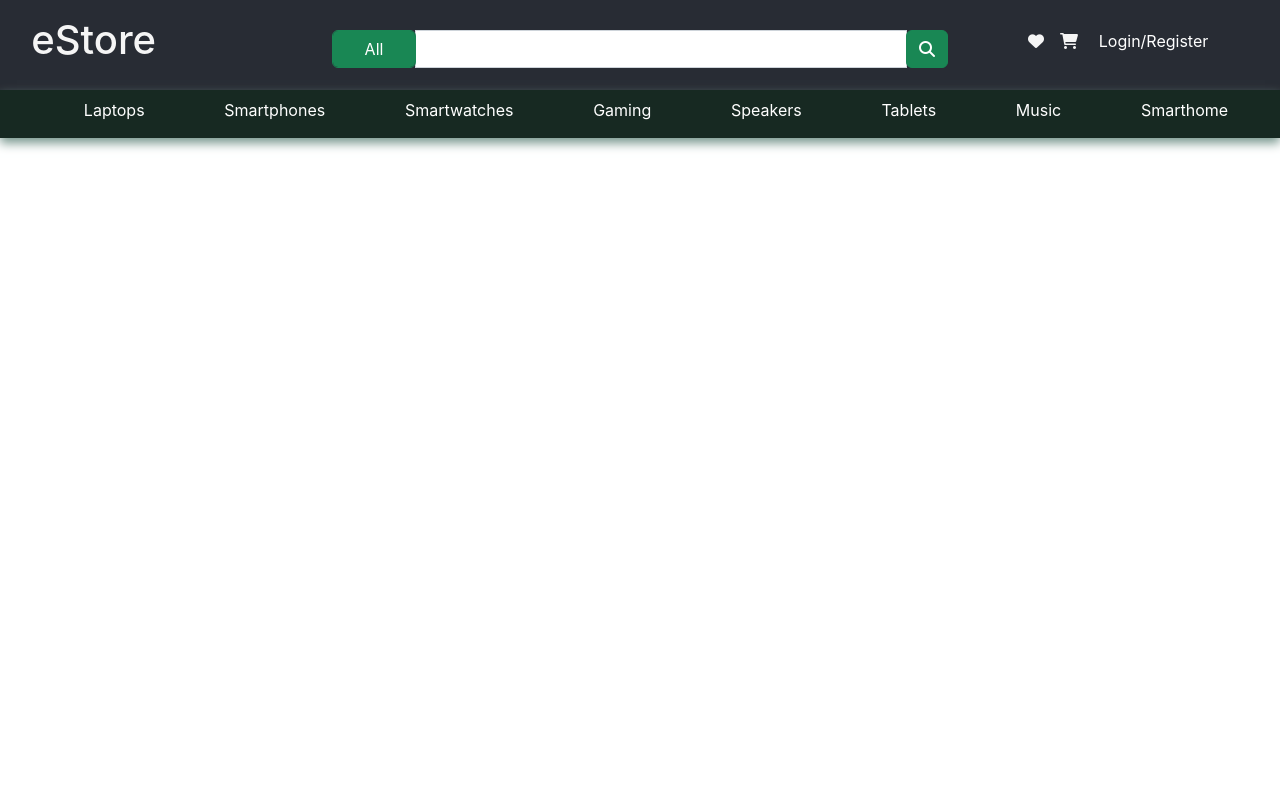
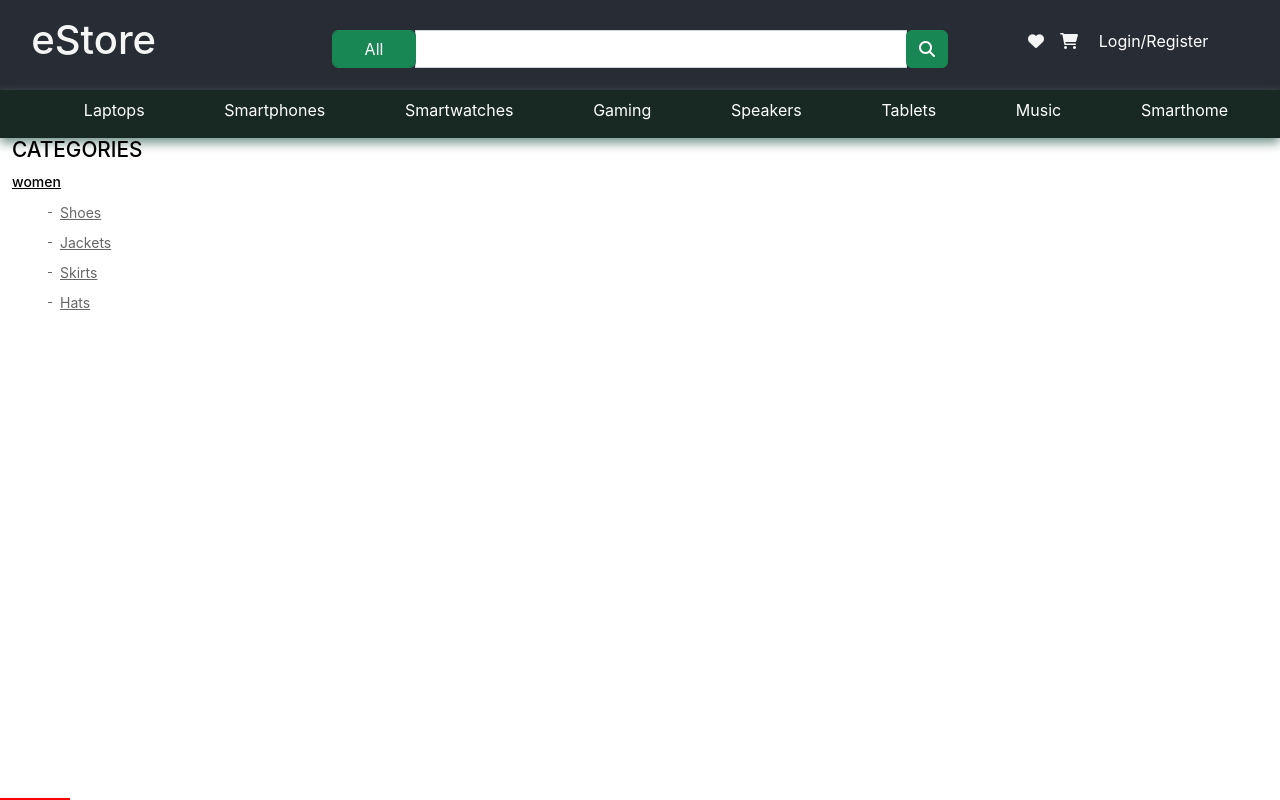
Before and after one commit to And4Web/e-store-reactjs-interview, a React (Create React App) app: page / in a window 1280 px wide. Built offline with nearby package versions, Linux system fonts and the light colour scheme.

Commit message:
sidebar created

```diff
--- a/src/App.js
+++ b/src/App.js
@@ -1,10 +1,12 @@
 import "./App.css";
 import Header from "./components/header";
+import MainContainer from "./components/mainContainer";
 
 function App() {
   return (
     <>
       <Header />
+      <MainContainer/>
     </>
   );
 }
--- /dev/null
+++ b/src/components/_sidebar.scss
@@ -0,0 +1,114 @@
+.sidebar_category{
+    margin-bottom: 50px;
+    .section-title{
+        h4{
+            font-size:18px;
+            color:black;
+            text-transform: uppercase;
+            &:last-child{
+                &:after{
+                    display: block;
+                }
+            }
+            &:after{
+                position: absolute;
+                background:red;
+                content: "";
+                left:0;
+                bottom:0;
+                height:2px;
+                width:70px;
+
+            }
+        }
+    }
+}
+
+.category_accordian{
+    .card {
+        border: none;
+        border-radius: 0;
+        padding-bottom: 12px;
+        border-bottom: 1px solid #f2f2f2 !important;
+        margin-bottom: 12px;
+
+        &:last-child {
+          padding-bottom: 0;
+          margin-bottom: 0;
+          border-bottom: none !important;
+        }
+      }
+
+      .card-heading {
+        cursor: pointer;
+
+        a {
+          font-size: 14px;
+          font-weight: 500;
+          color: black;
+          display: block;
+        }
+      }
+
+
+  .card-body {
+    padding-left: 0;
+    padding-top: 6px;
+    padding-bottom: 0;
+
+    li {
+      list-style: none;
+      position: relative;
+      padding-left: 16px;
+
+      &:before {
+        position: absolute;
+        left: 4px;
+        top: 14px;
+        height: 1px;
+        width: 4px;
+        background: #666666;
+        content: "";
+      }
+
+      a {
+        font-size: 14px;
+        color: #666666;
+        line-height: 30px;
+      }
+    }
+  }
+}
+
+
+.category_accordian .card-heading a:after,
+.category_accordian .card-heading > a.active[aria-expanded="false"]:after {
+  content: "\f107";
+  font-size: 14px;
+  font-family: "FontAwesome";
+  color: #666666;
+  position: absolute;
+  right: 30px;
+  top: 0px;
+}
+
+.category_accordian .card-heading.active a:after {
+  content: "\f106";
+  font-size: 14px;
+  font-family: "FontAwesome";
+  color: #666666;
+  position: absolute;
+  right: 30px;
+  top: -1px;
+}
+
+.category_accordian .card-heading a[aria-expanded="true"]:after,
+.category_accordian .card-heading > a.active:after {
+  content: "\f106";
+  font-size: 14px;
+  font-family: "FontAwesome";
+  color: #666666;
+  position: absolute;
+  right: 30px;
+  top: -1px;
+}
--- a/src/components/mainContainer/index.js
+++ b/src/components/mainContainer/index.js
@@ -1,11 +1,20 @@
 import React, { Component } from 'react';
 import './mainContainer.scss';
+import Sidebar from '../sidebar';
 
 class MainContainer extends Component {
   render() {
     return (
       <div>
-
+        <section name="" id="">
+          <div className="container-fluid">
+            <div className="row">
+              <div className="col-lg-2 col-md-3 col-sm-4">
+                <Sidebar/>
+              </div>
+            </div>
+          </div>
+        </section>
       </div>
     );
   }
--- /dev/null
+++ b/src/components/sidebar/index.js
@@ -0,0 +1,41 @@
+import React from "react";
+import "./sidebar.scss";
+
+function Sidebar() {
+  return (
+    <>
+      <div className="sidebar_category">
+        <div className="section-title">
+          <h4>Categories</h4>
+        </div>
+        <div className="category_accordian">
+          <div className="accordian">
+            <div className="card">
+              <div className="card-heading">
+                <a href="#">women</a>
+              </div>
+              <div className="card-body">
+                <ul>
+                  <li>
+                    <a href="#">Shoes</a>
+                  </li>
+                  <li>
+                    <a href="#">Jackets</a>
+                  </li>
+                  <li>
+                    <a href="#">Skirts</a>
+                  </li>
+                  <li>
+                    <a href="#">Hats</a>
+                  </li>
+                </ul>
+              </div>
+            </div>
+          </div>
+        </div>
+      </div>
+    </>
+  );
+}
+
+export default Sidebar;
--- /dev/null
+++ b/src/components/sidebar/sidebar.scss
@@ -0,0 +1,75 @@
+.sidebar_category{
+  margin-bottom: 3rem;
+  .section-title{
+    h4{
+      font-size: 1.3rem;
+      color: black;
+      text-transform: uppercase;
+      &:last-child{
+        &:after{
+          display: block;
+        }
+      }
+      &:after{
+        position: absolute;
+        background: red;
+        content: '';
+        left: 0;
+        bottom: 0;
+        height: 2px;
+        width: 70px;
+      }
+
+    }
+  }
+}
+
+.category_accordian{
+  .card{
+    border: none;
+    border-radius: 0;
+    padding-bottom: .8rem;
+    border-bottom: 1px solid #f2f2f2 !important;
+    margin-bottom: .8px;
+    &:last-child{
+      padding-bottom: 0;
+      margin-bottom: 0;
+      border-bottom: none !important;
+    }
+  }
+  .card-heading{
+    cursor: pointer;
+    a {
+        font-size: 14px;
+        font-weight: 500;
+        color: black;
+        display: block;
+      }
+  }
+  .card-body {
+    padding-left: 0;
+    padding-top: 6px;
+    padding-bottom: 0;
+
+    li {
+      list-style: none;
+      position: relative;
+      padding-left: 16px;
+
+      &:before {
+        position: absolute;
+        left: 4px;
+        top: 14px;
+        height: 1px;
+        width: 4px;
+        background: #666666;
+        content: "";
+      }
+      a {
+        font-size: 14px;
+        color: #666666;
+        line-height: 30px;
+      }
+    }
+  }
+}
```
